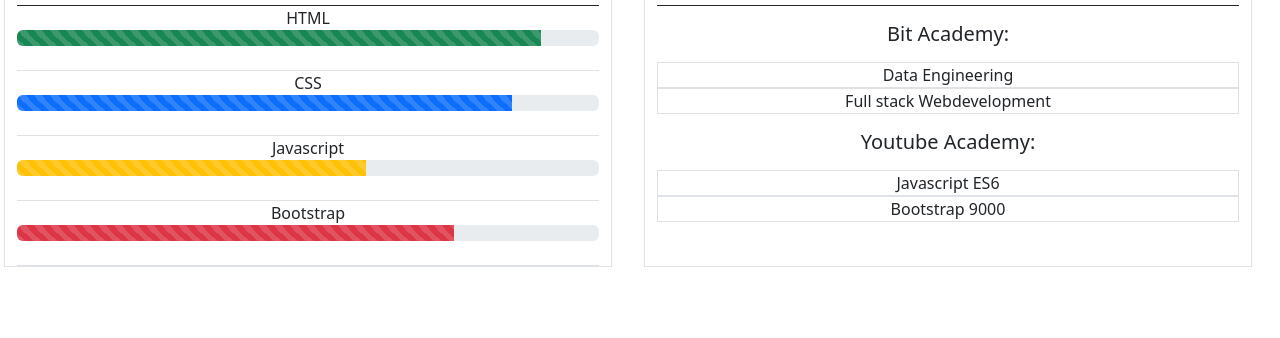
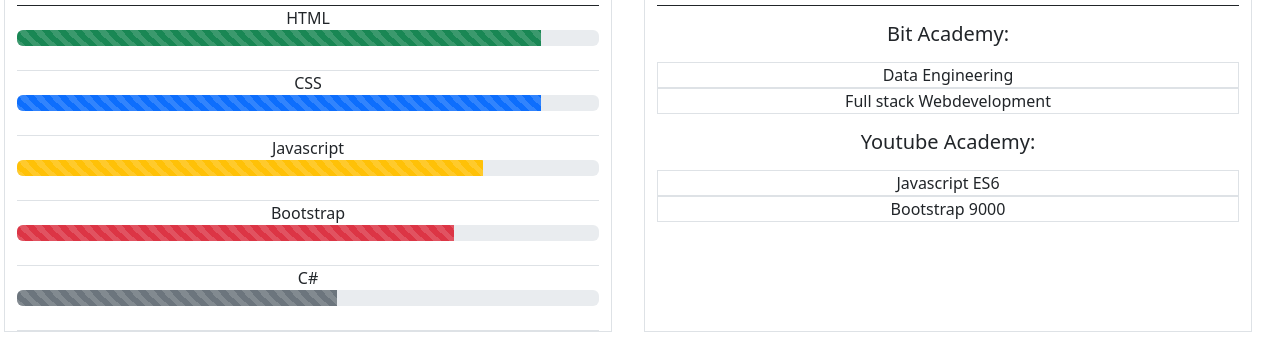
Before and after one commit to ThorbenC/portfolio, a plain HTML site: page index.html in a window 1280 px wide. Shown: the part 457-795 px from the top of the page. Drawn offline with nearby package versions, Linux system fonts and the light colour scheme.

Commit message:
Update index.html

```diff
--- a/index.html
+++ b/index.html
@@ -78,14 +78,14 @@
       <div class="border-bottom">
         CSS
         <div class="progress mb-4">
-          <div class="progress-bar progress-bar-striped" role="progressbar" style="width: 85%" aria-valuenow="10"
+          <div class="progress-bar progress-bar-striped" role="progressbar" style="width: 90%" aria-valuenow="10"
             aria-valuemin="0" aria-valuemax="100"></div>
         </div>
       </div>
       <div class="border-bottom">
         Javascript
         <div class="progress mb-4">
-          <div class="progress-bar progress-bar-striped bg-warning" role="progressbar" style="width: 60%"
+          <div class="progress-bar progress-bar-striped bg-warning" role="progressbar" style="width: 80%"
             aria-valuenow="75" aria-valuemin="0" aria-valuemax="100"></div>
         </div>
       </div>
@@ -93,6 +93,13 @@
         Bootstrap
         <div class="progress mb-4">
           <div class="progress-bar progress-bar-striped bg-danger" role="progressbar" style="width: 75%"
+            aria-valuenow="100" aria-valuemin="0" aria-valuemax="100"></div>
+        </div>
+      </div>
+      <div class="border-bottom">
+        C#
+        <div class="progress mb-4">
+          <div class="progress-bar progress-bar-striped bg-secondary" role="progressbar" style="width: 55%"
             aria-valuenow="100" aria-valuemin="0" aria-valuemax="100"></div>
         </div>
       </div>
```
